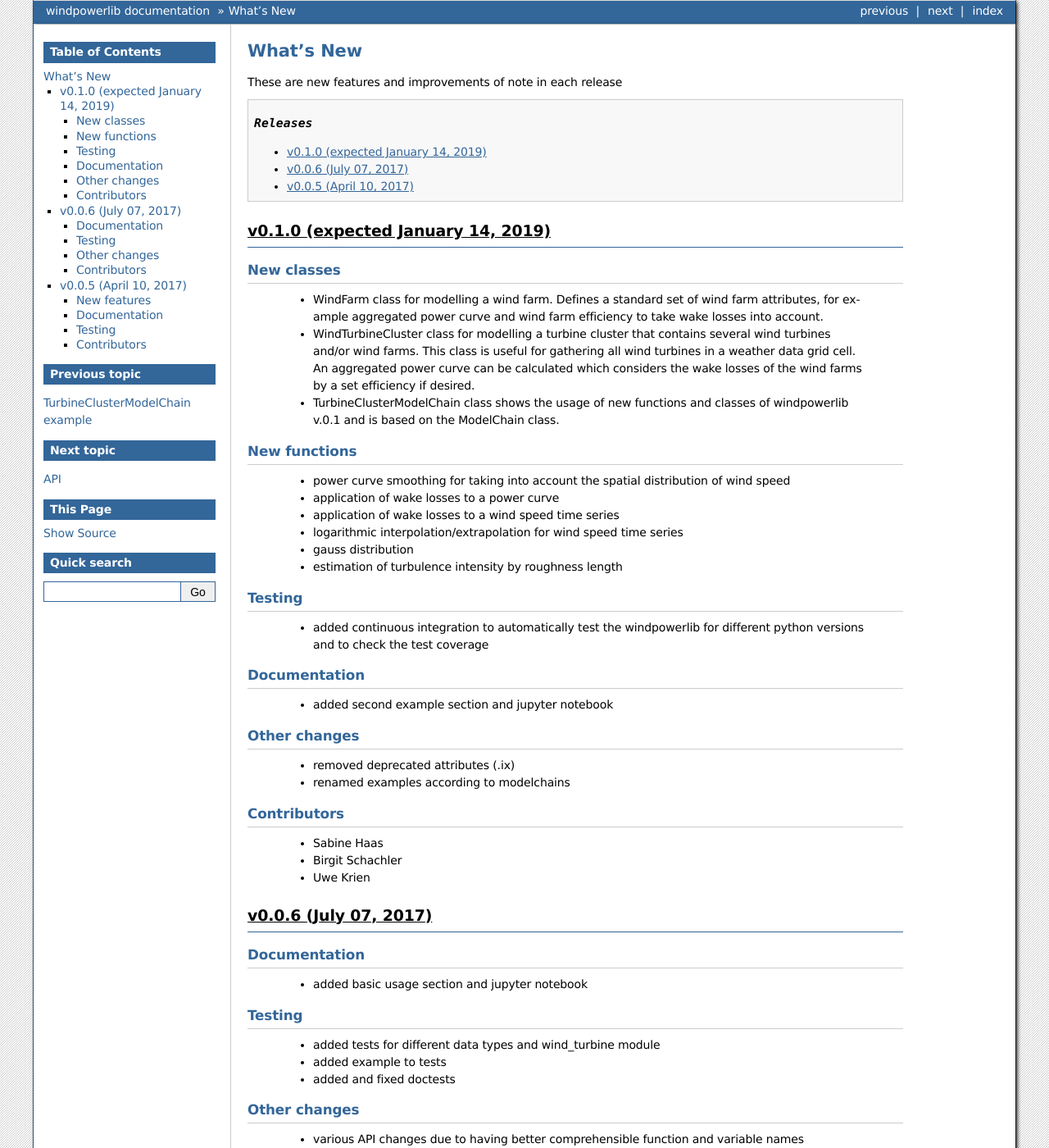
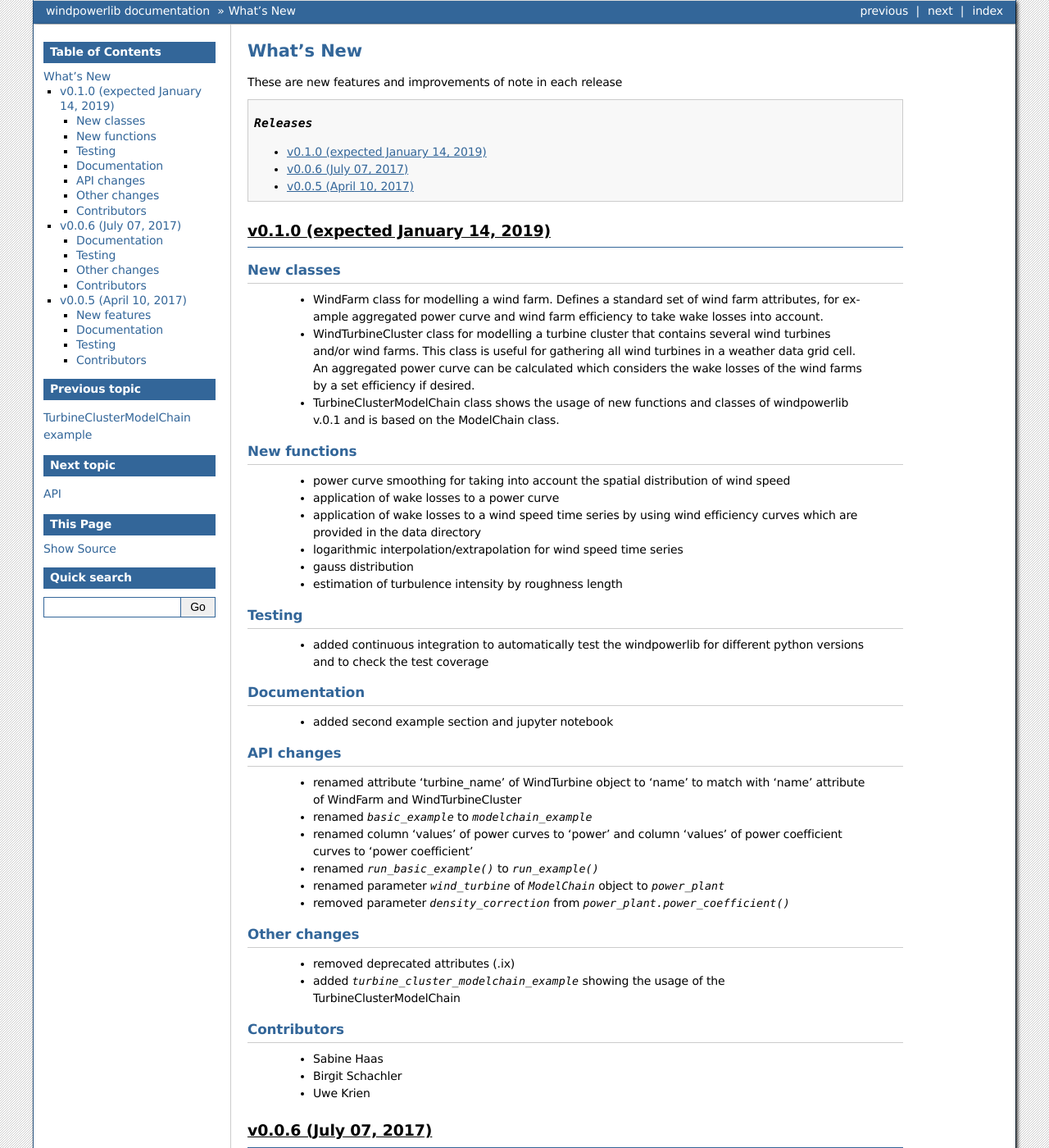
Before and after one commit to wind-python/windpowerlib, a Sphinx documentation site: the page built from doc/whats_new.rst, in a window 1280 px wide and 1400 px high. Shown: the whole window at 82% size. Built offline with Sphinx 7.4.7, drawn with Linux system fonts in a browser that asks for light colours; formulas are drawn with MathJax 3.

Commit message:
Add to whatsnew

```diff
--- a/doc/whatsnew/v0-1-0.txt
+++ b/doc/whatsnew/v0-1-0.txt
@@ -13,7 +13,7 @@ New functions
 
  * power curve smoothing for taking into account the spatial distribution of wind speed
  * application of wake losses to a power curve
- * application of wake losses to a wind speed time series
+ * application of wake losses to a wind speed time series by using wind efficiency curves which are provided in the data directory
  * logarithmic interpolation/extrapolation for wind speed time series
  * gauss distribution
  * estimation of turbulence intensity by roughness length
@@ -31,10 +31,22 @@ Documentation
  * added second example section and jupyter notebook
 
 
+API changes
+###########
+
+ * renamed attribute 'turbine_name' of WindTurbine object to 'name' to match with 'name' attribute of WindFarm and WindTurbineCluster
+ * renamed `basic_example` to `modelchain_example`
+ * renamed column 'values' of power curves to 'power' and column 'values' of power coefficient curves to 'power coefficient'
+ * renamed `run_basic_example()` to `run_example()`
+ * renamed parameter `wind_turbine` of `ModelChain` object to `power_plant`
+ * removed parameter `density_correction` from `power_plant.power_coefficient()`
+
+
 Other changes
 #############
  * removed deprecated attributes (.ix)
- * renamed examples according to modelchains
+ * added `turbine_cluster_modelchain_example` showing the usage of the TurbineClusterModelChain
+
 
 Contributors
 ############
```
Also changed, not shown: 1 other file.
